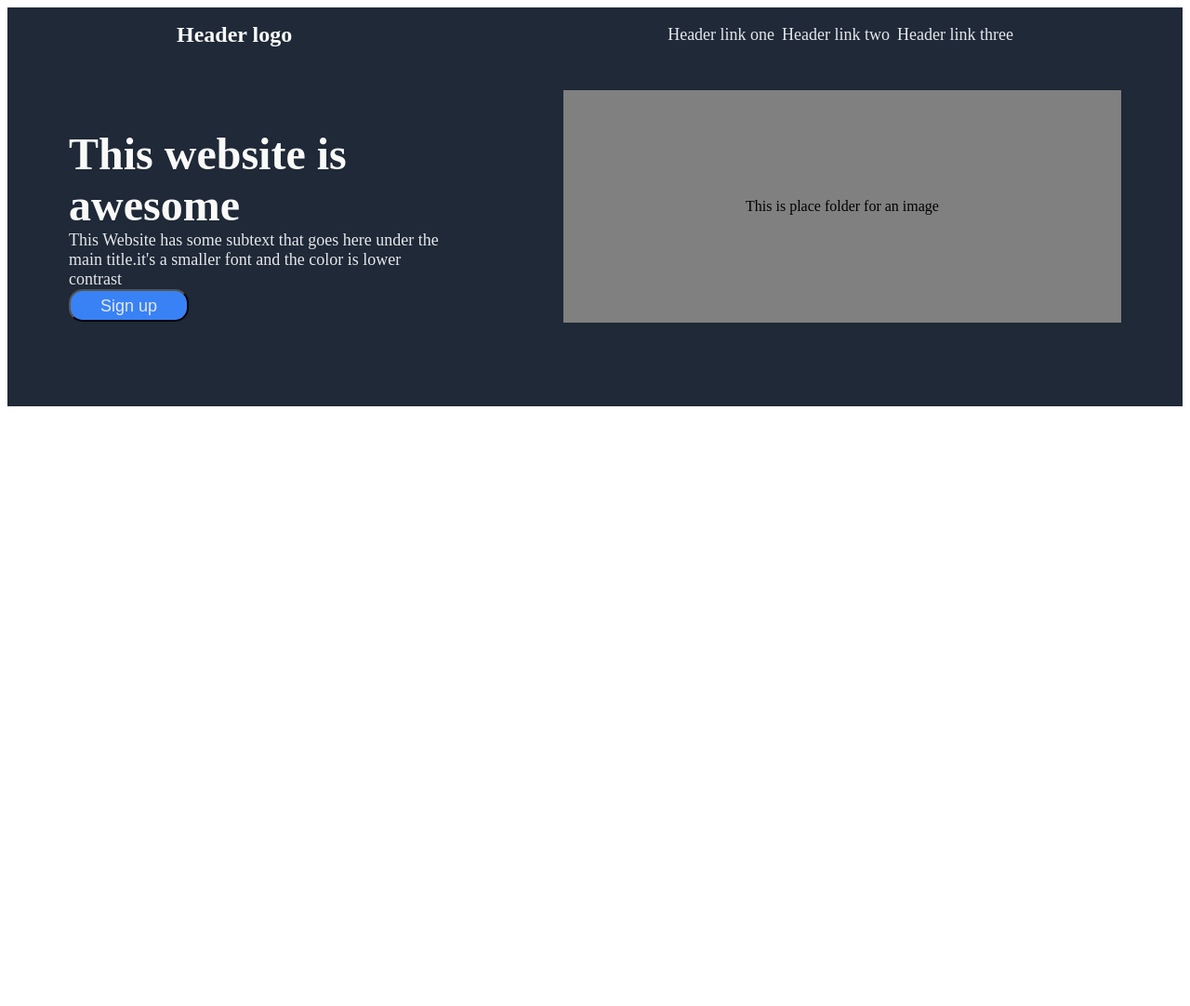
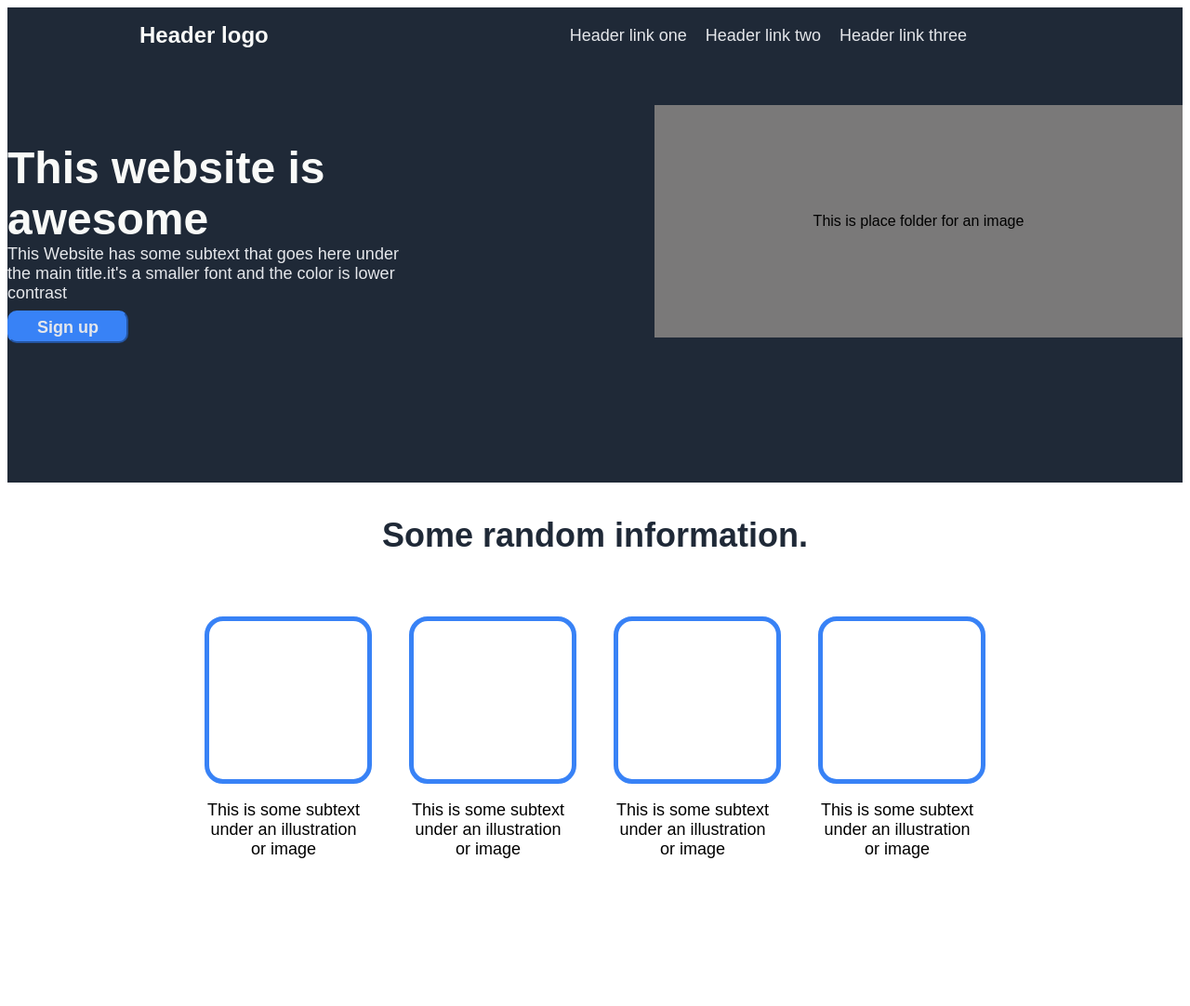
Before and after one commit to LuizMVGBarbosa/Landing-Page, a plain HTML site: page index.html in a window 1280 px wide. Shown: the whole page at 93% size. Before the commit the page ends 800 px from the top, so only its background shows below. Drawn offline with Linux system fonts and the light colour scheme.

Commit message:
Made the middle basic structure

```diff
--- a/index.html
+++ b/index.html
@@ -17,10 +17,29 @@
     <div class="top-middle">
       <div class="awesome">
         <h2>This website is awesome</h2>
-        <p>This Website has some subtext that goes here under the main title.it's a smaller font and the color is lower contrast</p>
+        <text>This Website has some subtext that goes here under the main title.it's a smaller font and the color is lower contrast</text>
         <button><a href="#">Sign up</a></button>
       </div>
      <div class="folder">This is place folder for an image</div>
     </div>
+      <h3>Some random information.</h3>
+      <div class="middle">
+        <div class="align">
+          <b></b>
+          <p>This is some subtext under an illustration or image</p>
+        </div>
+        <div class="align">
+          <b></b>
+          <p>This is some subtext under an illustration or image</p>
+        </div>
+        <div class="align">
+          <b></b>
+          <p>This is some subtext under an illustration or image</p>
+        </div>
+        <div class="align">
+          <b></b>
+          <p>This is some subtext under an illustration or image</p>
+        </div>
+      </div>
 </body>
 </html>
--- a/style.css
+++ b/style.css
@@ -1,6 +1,5 @@
 body{
-    display: flex;
-    flex-direction: column;
+    font-family: sans-serif;
 
 }
 .hero{
@@ -8,7 +7,8 @@ body{
     justify-content: space-around;
     align-items: center;
     background-color: #1F2937;
-    padding-bottom: 30px;
+    padding-bottom: 45px;
+    padding-right: 90px;
 }
 
 h1{
@@ -19,7 +19,7 @@ ul{
     list-style: none;
      display: flex;
     flex-direction: row;
-    gap: 8px;
+    gap: 20px;
 
 }
 a{
@@ -30,19 +30,19 @@ a{
 .top-middle{
     background-color: #1F2937;
     display: flex;
-    justify-content: space-around;
-    align-items: center;
-   padding-bottom: 90px;
+    justify-content: center;
+    padding-bottom: 90px;
 }
 .awesome{
-    flex-direction: column;
-    justify-content: start;
-    align-items: start;
-     width: 400px;
+ width: 450px ;
+ text-align: start;
+ padding-bottom: 60px;
+ padding-right: 270px;
 
 }
 
-p{
+text{
+    display: block;
     font-size: 18px;
     color: #E5E7EB;
     margin: 0px auto;
@@ -53,22 +53,55 @@ h2{
     font-size: 48px;
     font-weight: 900;
     color: #F9FAF8;
+
 }
 button{
     background-color: #3882f6;
     color: #F9FAF8;
-    padding: 4px 32px ;
+    padding: 4px 30px ;
+    margin-top: 8px;
     font-size: 20px;
-    border-radius: 15px;
-
+    font-weight: 900;
+    border-radius: 10px;
+    border-color: #3882f6;
 
 }
 .folder{
+
     display: flex;
     justify-content: center;
     align-items: center;
     width: 600px;
     height: 250px;
-    background: grey;
+    background: rgb(122, 121, 121);
 
 }
+h3{
+    font-size: 36px;
+    font-weight: 900;
+    color: #1F2937;
+    text-align: center;
+
+}
+.middle{
+    display: flex;
+    justify-content: center;
+}
+ p{
+    text-align: center;
+    width: 170px;
+    height: 170px;
+    font-size: 18px;
+   }
+    b{
+        width: 170px;
+        height: 170px;
+        border: 5px solid #3882f6;
+        border-radius: 20px;
+
+    }
+    .align{
+        display: flex;
+        flex-direction: column;
+        margin: 30px 20px 30px 20px;
+    }
```
